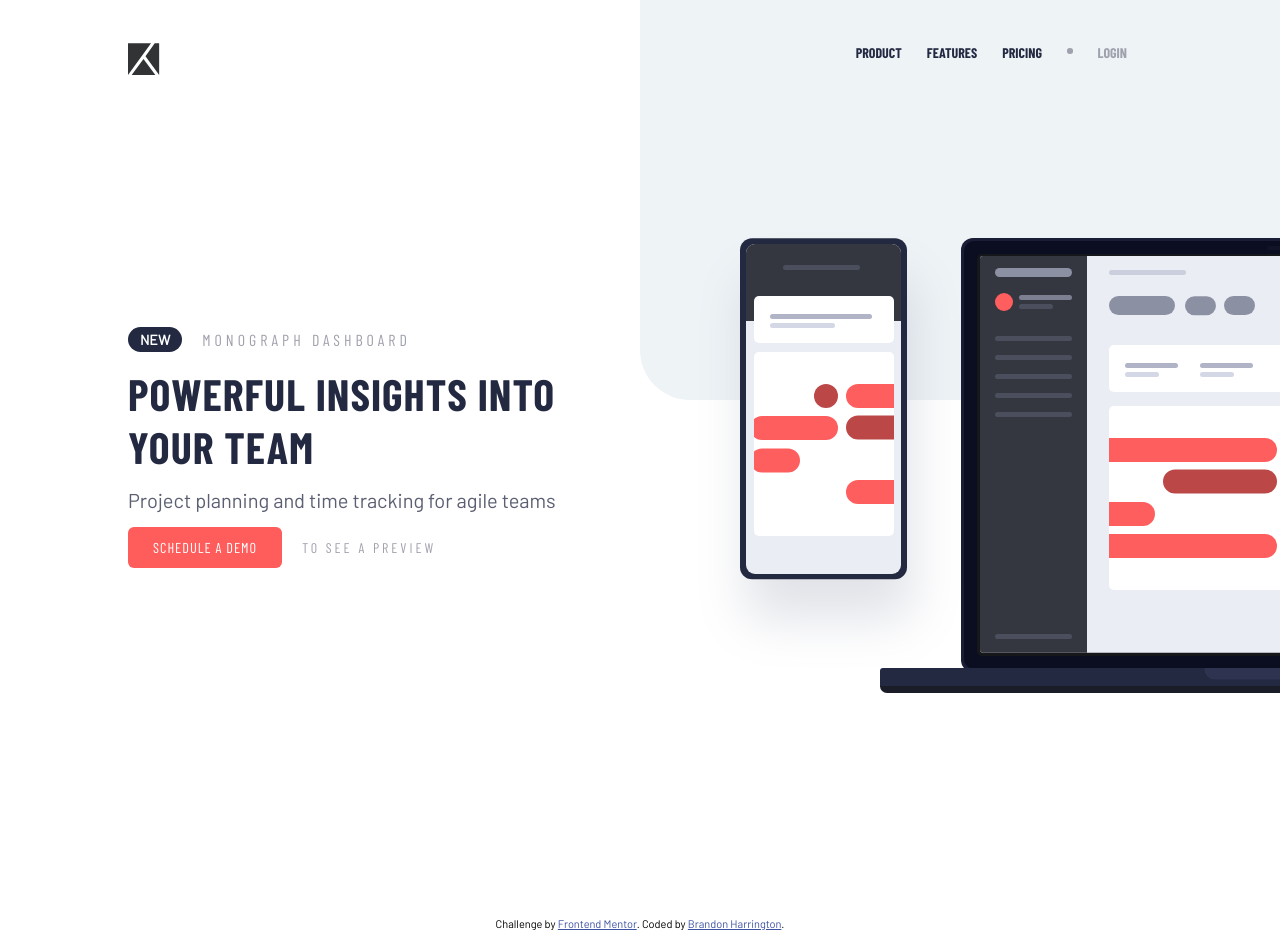
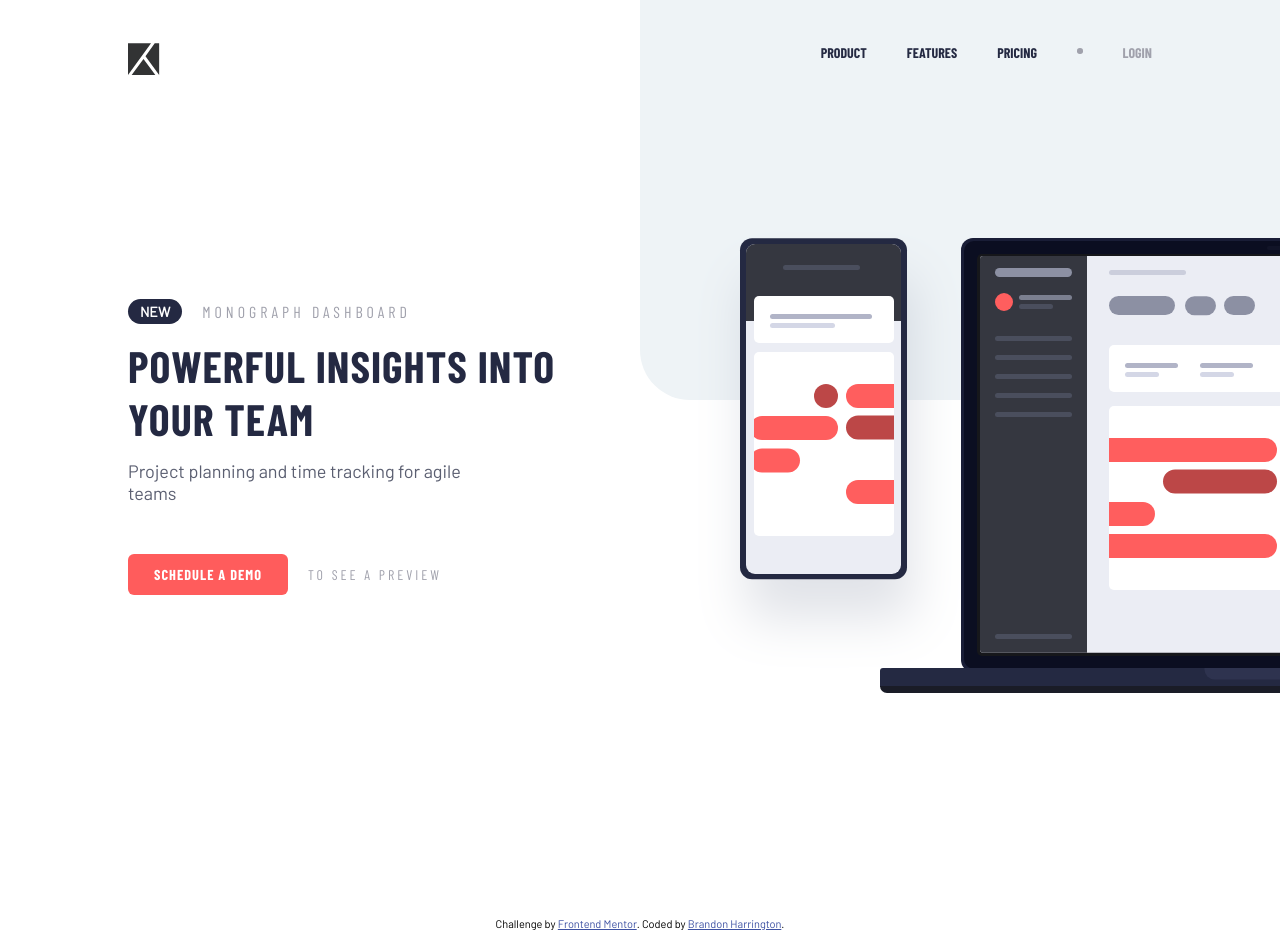
Before and after one commit to brandonmharrington/project-tracking-component, a plain HTML site: page index.html in a window 1280 px wide. Shown: the top 930 px of the page. Drawn offline with nearby package versions, Linux system fonts and the light colour scheme.

Commit message:
updated styling

```diff
--- a/style.css
+++ b/style.css
@@ -65,7 +65,7 @@ h4 {
 .nav {
   display: none;
   position: absolute;
-  top: 8rem;
+  top: 7rem;
   width: 85%;
   left: 7.5%;
   padding: 20px 0;
@@ -89,6 +89,10 @@ h4 {
   margin-bottom: 15px;
 }
 
+.nav li:last-child {
+  margin-bottom: 0;
+}
+
 .nav li a {
   text-decoration: none;
   text-transform: uppercase;
@@ -100,6 +104,7 @@ h4 {
 
 .nav li a:hover {
   color: var(--dark-grayish-blue);
+  text-decoration: underline;
 }
 
 .nav__items-divider {
@@ -169,6 +174,10 @@ h4 {
   font-size: 16px;
 }
 
+.main__info-text {
+  min-width: 200px;
+}
+
 .main__info-text h1 {
   color: var(--very-dark-blue);
   letter-spacing: 1px;
@@ -178,9 +187,10 @@ h4 {
 }
 
 .main__info-text p {
-  margin-bottom: 15px;
+  margin-bottom: 30px;
   color: var(--dark-grayish-blue);
   font-size: 20px;
+  max-width: 250px;
 }
 
 .main__info-actions {
@@ -191,7 +201,7 @@ h4 {
 .main__info-actions button {
   background: var(--red);
   color: white;
-  padding: 12px 25px;
+  padding: 12px 0;
   border: none;
   outline: none;
   cursor: pointer;
@@ -201,6 +211,7 @@ h4 {
   font-family: 'Barlow Condensed', sans-serif;
   margin-right: 20px;
   text-transform: uppercase;
+  min-width: 160px;
 }
 
 .main__info-actions button:hover {
@@ -214,6 +225,7 @@ h4 {
   font-size: 14px;
   text-transform: uppercase;
   font-family: 'Barlow Condensed', sans-serif;
+  min-width: 150px;
 }
 
 /*********************************
@@ -258,7 +270,11 @@ h4 {
   }
 
   .nav li {
-    margin-right: 25px;
+    margin-left: 40px;
+  }
+
+  .nav li:last-child {
+    margin-bottom: 15px;
   }
 
   .nav__items-divider {
@@ -281,4 +297,17 @@ h4 {
     width: initial;
     max-width: initial;
   }
+
+  .main__info-text {
+    margin-bottom: 50px;
+  }
+
+  .main__info-text p {
+    font-size: 18px;
+    max-width: 70%;
+  }
+
+  .main__info-actions button {
+    font-weight: bold;
+  }
 }
```
